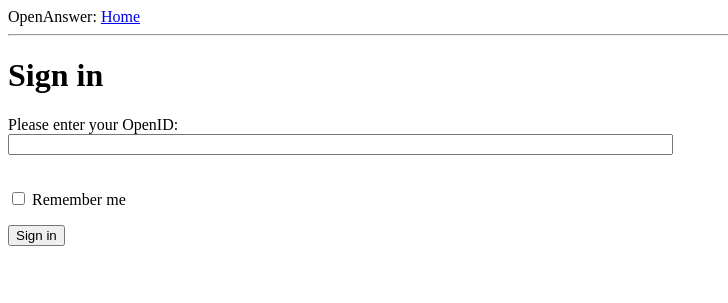
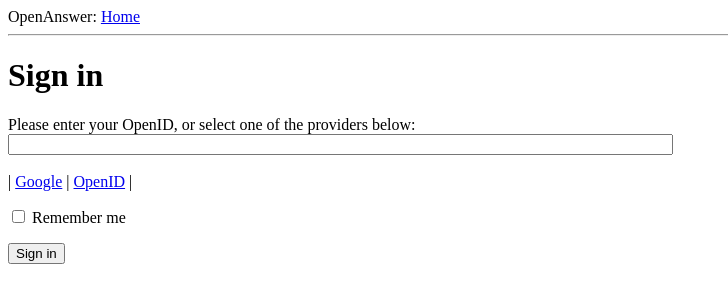
Before and after one commit to gitter-badger/OpenAnswer, a Flask app: page /login in a window 1280 px wide. Shown: the top 303 px of the page, without its empty margins (0-728 px from the left). Run offline with Flask 2, Linux system fonts and the light colour scheme.

Commit message:
added preliminary openid support.

```diff
--- a/app/templates/login.html
+++ b/app/templates/login.html
@@ -1,15 +1,31 @@
 {% extends "base.html" %}
 
 {% block content %}
+<script type="text/javascript">
+function set_openid(openid, pr)
+{
+	u = openid.search('<username>')
+	if (u != -1) {
+		// openid requires username
+		user = prompt('Enter your ' + pr + ' username:')
+		openid = openid.substr(0, u) + user
+	}
+	form = document.forms['login'];
+	form.elements['openid'].value = openid
+}
+</script>
 	<h1>Sign in</h1>
 	<form action="" method="post" name="login">
 			{{ form.hidden_tag() }}
 		<p>
-			Please enter your OpenID:<br>
+			Please enter your OpenID, or select one of the providers below:<br>
 			{{ form.openid(size=80) }}<br>
 			{% for error in form.openid.errors %}
 				<span style="color: red;"> [{{ error }}]</span>
 			{% endfor %}<br>
+			|{% for pr in providers %}
+				<a href="javascript:set_openid('{{ pr.url }}', '{{ pr.name }}');">{{ pr.name }}</a> |
+			{% endfor %}
 		</p>
 		<p>{{ form.remember_me }} Remember me</p>
 		<p><input type="submit" value="Sign in"</p>
--- a/app/views.py
+++ b/app/views.py
@@ -4,7 +4,7 @@ from .forms import LoginForm
 
 @app.route('/')
 def home():
-	user = {'nickname': 'Rachel'}  #  fake user
+	user = {'nickname': 'User'}  #  fake user
 	posts = [ # fake array of posts
 		{
 			'author': user,
@@ -25,10 +25,11 @@ def login():
 	if form.validate_on_submit():
 		flash(
 			'Login requested for OpenID=%s, remember_me=%s' %
-			(form.openid.data, str(form.remember_me.data))
-		)
+			(form.openid.data, str(form.remember_me.data)))
+		return redirect('/')
 	return render_template(
 		'login.html',
 		title='Sign in',
-		form=form
+		form=form,
+		providers=app.config['OPENID_PROVIDERS']
 	)
--- a/config.py
+++ b/config.py
@@ -1,2 +1,7 @@
 WTF_CSRF_ENABLED = True
 SECRET_KEY = 'secret'
+
+OPENID_PROVIDERS = [
+	{'name': 'Google', 'url': 'https://www.google.com/accounts/o8/id'},
+	{'name': 'OpenID', 'url': 'https://www.myopenid.com'},
+]
```
